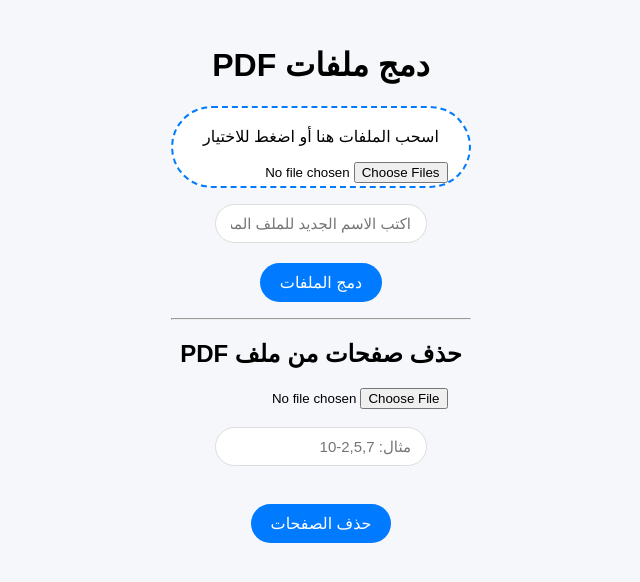
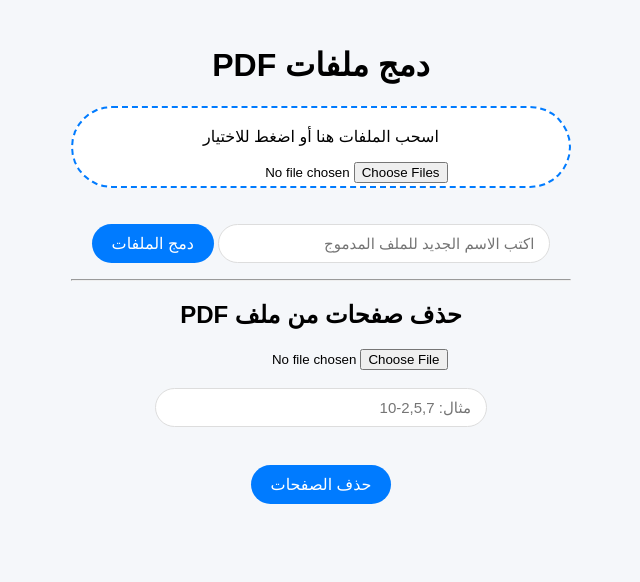
Before and after one commit to maf1250/PDF, a Flask app: page / in a window 1280 px wide. Shown: the top 582 px of the page, without its empty margins (319-959 px from the left). Run offline with Flask 3, Linux system fonts and the light colour scheme.

Commit message:
Update style.css

```diff
--- a/static/style.css
+++ b/static/style.css
@@ -5,7 +5,7 @@ body {
     padding: 20px;
 }
 .container {
-    max-width: 300px;
+    max-width: 500px;
     margin: auto;
     text-align: center;
     padding: 5px;
```
